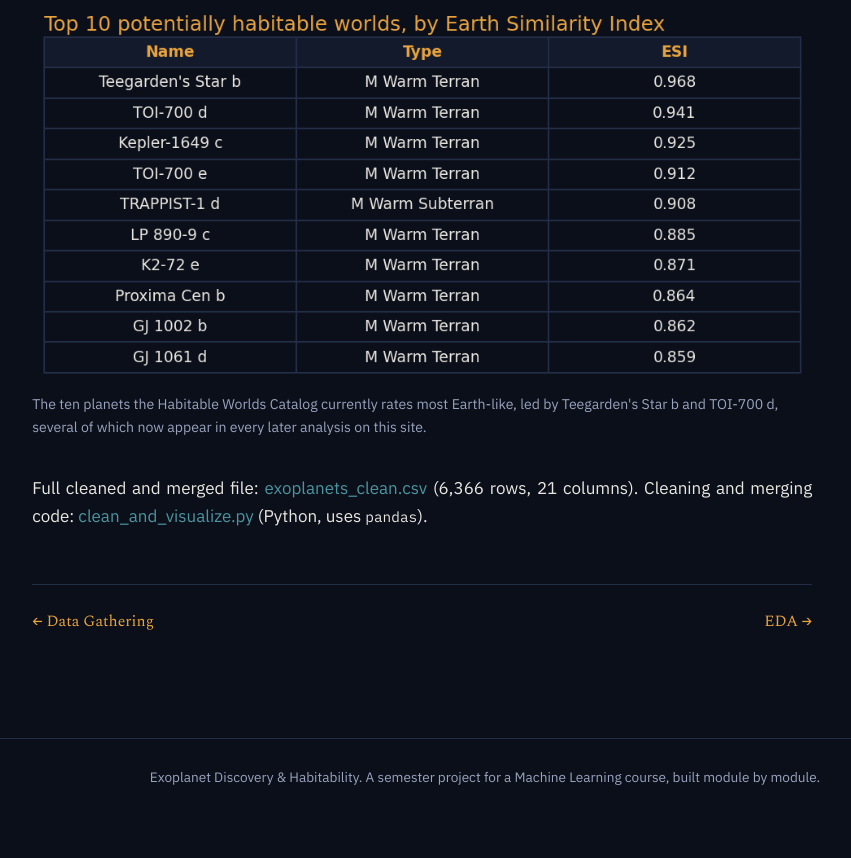
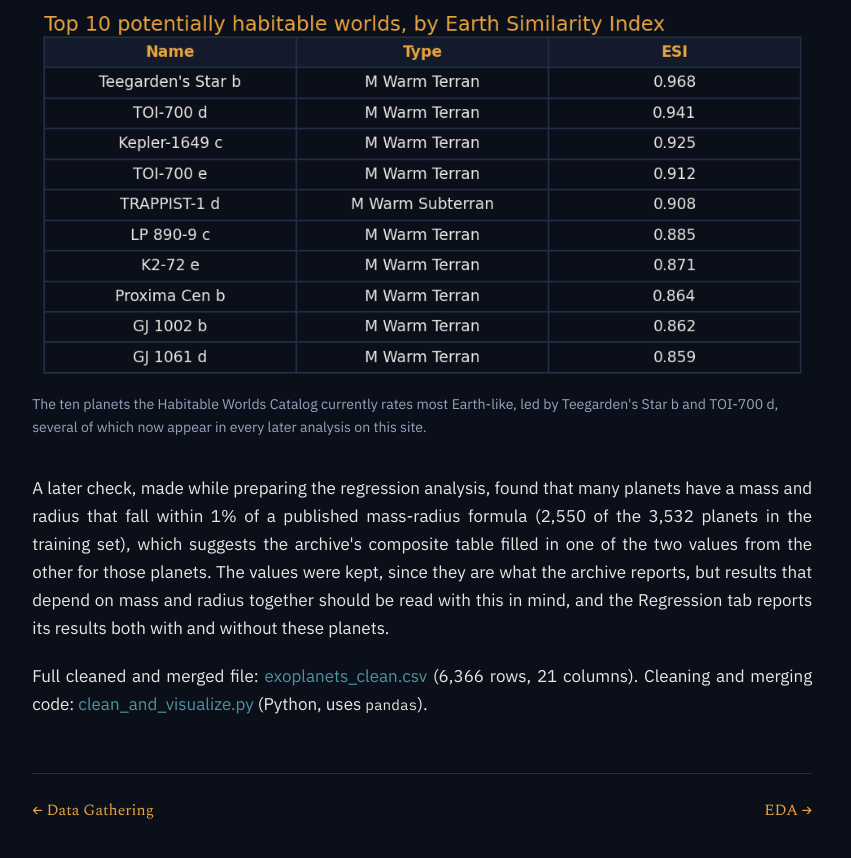
Before and after one commit to Aayushx9/CSCI-5612-ML-Exoplanet-Habitability, a plain HTML site: page cleaning_prep.html in a window 1280 px wide. Shown: the part 1882-2740 px from the top of the page, without its empty margins (155-1006 px from the left). Before the commit the page ends 2698 px from the top, so only its background shows below. Drawn offline with nearby package versions, Linux system fonts and the light colour scheme.

Commit message:
Add files via upload

```diff
--- a/cleaning_prep.html
+++ b/cleaning_prep.html
@@ -9,7 +9,7 @@
 <link rel="stylesheet" href="style.css">
 </head>
 <body>
-<nav class="topnav"><span class="brand">Exoplanet Discovery &amp; Habitability</span><a href="index.html">Introduction</a><a href="data_gathering.html">Data Gathering</a><a href="cleaning_prep.html" class="active">Cleaning &amp; Prep</a><a href="eda.html">EDA</a><a href="clustering.html">Clustering</a><a href="pca.html">PCA</a><a href="naivebayes.html">NaiveBayes</a><a href="dectrees.html">DecTrees</a><a href="svms.html">SVMs</a><a href="regression.html">Regression</a><a href="nn.html">NN</a><a href="conclusions.html">Conclusions</a><a href="about_references.html">About / References</a></nav><main>
+<nav class="topnav"><span class="brand">Exoplanet Discovery &amp; Habitability</span><a href="index.html">Introduction</a><a href="data_gathering.html">Data Gathering</a><a href="cleaning_prep.html" class="active">Cleaning &amp; Prep</a><a href="eda.html">EDA</a><a href="clustering.html">Clustering</a><a href="pca.html">PCA</a><a href="naivebayes.html">NaiveBayes</a><a href="dectrees.html">DecTrees</a><a href="regression.html">Regression</a><a href="adaboost.html">AdaBoost</a><a href="gradientboosting.html">GradientBoosting</a><a href="xgboost.html">XGBoost</a><a href="conclusions.html">Conclusions</a><a href="about_references.html">About / References</a></nav><main>
   <p class="eyebrow">Cleaning &amp; Prep</p>
   <h1>Cleaning &amp; Prep</h1>
 
@@ -36,6 +36,8 @@
     <figcaption>The ten planets the Habitable Worlds Catalog currently rates most Earth-like, led by Teegarden's Star b and TOI-700 d, several of which now appear in every later analysis on this site.</figcaption>
   </figure>
 
+  <p>A later check, made while preparing the regression analysis, found that many planets have a mass and radius that fall within 1% of a published mass-radius formula (2,550 of the 3,532 planets in the training set), which suggests the archive's composite table filled in one of the two values from the other for those planets. The values were kept, since they are what the archive reports, but results that depend on mass and radius together should be read with this in mind, and the Regression tab reports its results both with and without these planets.</p>
+
   <p>Full cleaned and merged file: <a href="data/exoplanets_clean.csv">exoplanets_clean.csv</a> (6,366 rows, 21 columns). Cleaning and merging code: <a href="scripts/clean_and_visualize.py">clean_and_visualize.py</a> (Python, uses <code>pandas</code>).</p>
 <div class="pipeline-nav"><a class="prev" href="data_gathering.html">&larr; Data Gathering</a><a class="next" href="eda.html">EDA &rarr;</a></div></main>
 <footer>
```
